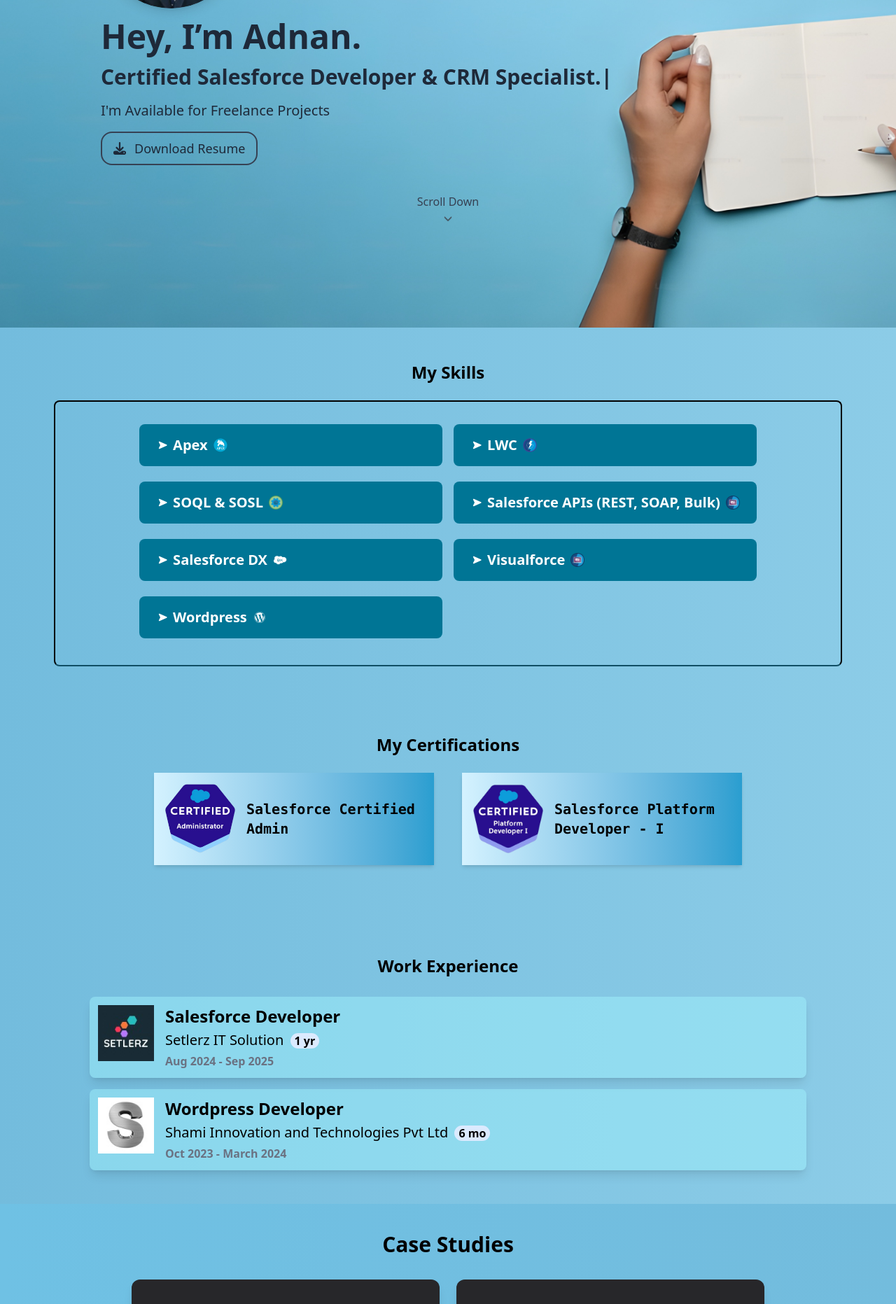
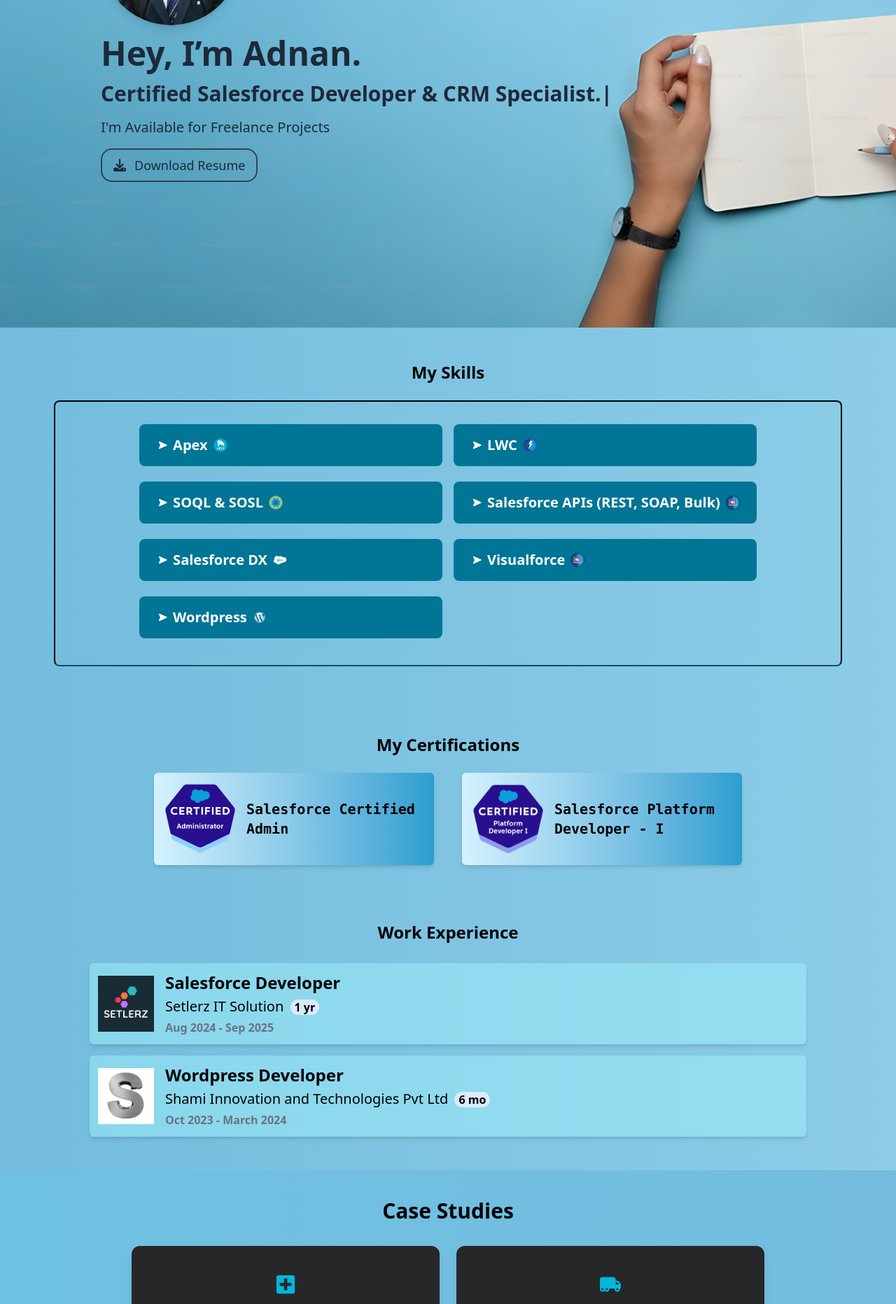
Before and after one commit to shikalgarmubin/Adnan-Portfolio, a React (Vite) app: page / in a window 1280 px wide. Shown: the part 332-2195 px from the top of the page at 70% size. Built offline with nearby package versions, Linux system fonts and the light colour scheme.

Commit message:
remove resume link

```diff
--- a/src/components/Hero/Hero.jsx
+++ b/src/components/Hero/Hero.jsx
@@ -48,7 +48,7 @@
             I'm Available for Freelance Projects
           </p>
           <a
-            href="https://drive.google.com/uc?export=download&id=1Gl7KFuYZ9MAI6qRuTcvGlQ5A_HvsV8jn"
+            href=""
             className="border-2 border-gray-700 px-3 py-2 md:px-4 rounded-2xl text-gray-800 items-center text-base lg:text-lg flex gap-2 md:gap-3"
           >
             <FaDownload /> Download Resume
@@ -58,7 +58,7 @@
           {/* You can add more content here if needed */}
         </div>
         {/* Jumping Down Arrow for Scroll Down appeal */}
-        <div className="flex flex-col items-center">
+        <div className="md:hidden flex flex-col items-center">
           <span className="text-gray-700 text-base mb-2">Scroll Down</span>
           <svg
             className="animate-bounce w-4 h-4 text-zinc-700"
--- a/src/components/Skill/Skill.jsx
+++ b/src/components/Skill/Skill.jsx
@@ -114,37 +114,44 @@
         </div>
       </div>
 
-      <div id="certificate" className="w-full bg-gradient-to-r from-[#73BCDD] to-[#8CCCE7] flex flex-col items-center py-12 gap-4 relative ">
+      <div
+        id="certificate"
+        className="w-full bg-gradient-to-r from-[#73BCDD] to-[#8CCCE7] flex flex-col items-center py-12 gap-4 relative "
+      >
         <h1 className="text-2xl font-semibold text-center py-2 text-black">
           My Certifications
         </h1>
 
         <div className="md:flex gap-10">
-          <div className="flex w-80 md:w-100 shadow-md items-center gap-4 mb-5 bg-gradient-to-r from-[#d4f2ff] to-[#299ed0] p-4">
+          <div className="flex rounded-md w-80 md:w-100 shadow-md items-center gap-4 mb-5 bg-gradient-to-r from-[#d4f2ff] to-[#299ed0] p-4">
             <img
               src="/certificate-badge-admin.png"
               className="w-25"
               alt="Salesforce admin badge"
             />
-            <h1 className="text-lg md:text-xl font-mono font-bold">Salesforce Certified Admin</h1>
+            <h1 className="text-lg md:text-xl font-mono font-bold">
+              Salesforce Certified Admin
+            </h1>
           </div>
-          <div className="flex w-80 md:w-100 shadow-md items-center gap-4 mb-5 bg-gradient-to-r from-[#d4f2ff] to-[#299ed0] p-4">
+          <div className="flex rounded-md w-80 md:w-100 shadow-md items-center gap-4 mb-5 bg-gradient-to-r from-[#d4f2ff] to-[#299ed0] p-4">
             <img
               src="/certificate-Platform-Developer-I.png"
               className="w-25"
               alt="Salesforce developer badge"
             />
-            <h1 className="text-lg md:text-xl font-mono font-bold">Salesforce Platform Developer - I</h1>
+            <h1 className="text-lg md:text-xl font-mono font-bold">
+              Salesforce Platform Developer - I
+            </h1>
           </div>
         </div>
       </div>
 
-      <div className="w-full bg-gradient-to-r from-[#73BCDD] to-[#8CCCE7] flex flex-col items-center  py-12 gap-4">
+      <div className="w-full bg-gradient-to-r from-[#73BCDD] to-[#8CCCE7] flex flex-col items-center  pb-12 gap-4">
         <h1 className="py-3 text-2xl font-semibold ">Work Experience</h1>
 
-        <div className="bg-cyan-200/45 flex w-[80%] p-3 rounded-lg shadow-lg">
+        <div className="bg-cyan-200/45 flex w-[80%] items-center p-3 rounded-md shadow-md">
           <div className="">
-            <img src="/setlerz_logo.jpeg" className="w-18 md:w-20" alt="logo" />
+            <img src="/setlerz_logo.jpeg" className="w-20 sm:w-20" alt="logo" />
           </div>
           <div className="flex flex-col ml-4 gap-1">
             <h1 className="font-semibold text-xl md:text-2xl">
@@ -161,9 +168,9 @@
             </span>
           </div>
         </div>
-        <div className="bg-cyan-200/45 flex w-[80%] p-3 rounded-lg shadow-lg">
+        <div className="bg-cyan-200/45 flex w-[80%] items-center p-3 rounded-md shadow-md">
           <div className="">
-            <img src="/shamiit_logo.jpeg" className="sm:w-20 w-30" alt="logo" />
+            <img src="/shamiit_logo.jpeg" className="w-26 sm:w-20" alt="logo" />
           </div>
           <div className="flex flex-col ml-4 gap-1">
             <h1 className="font-semibold text-xl md:text-2xl">
```
Also changed, not shown: 1 other file (tests, documents, lock files or other folders).
